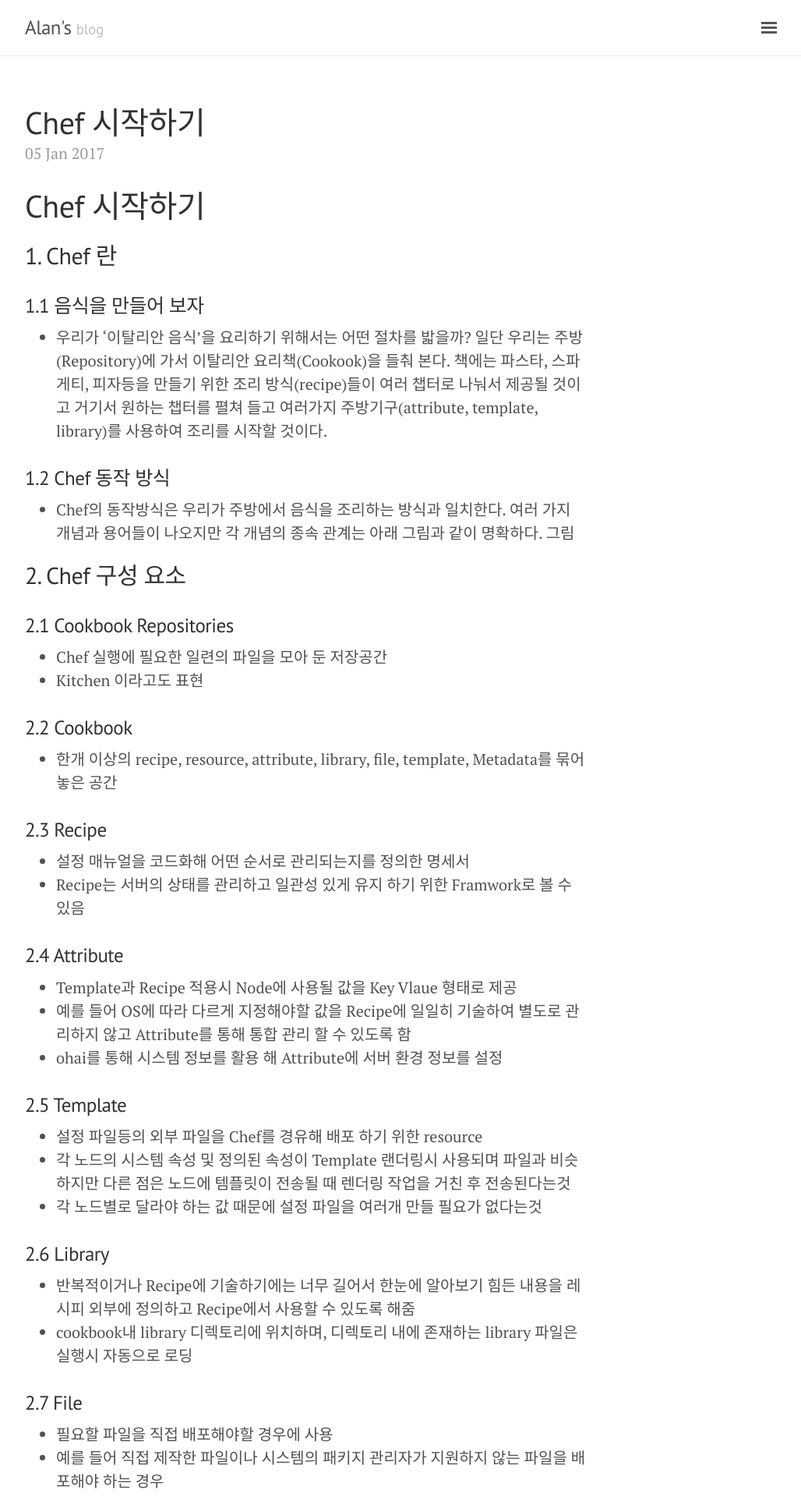
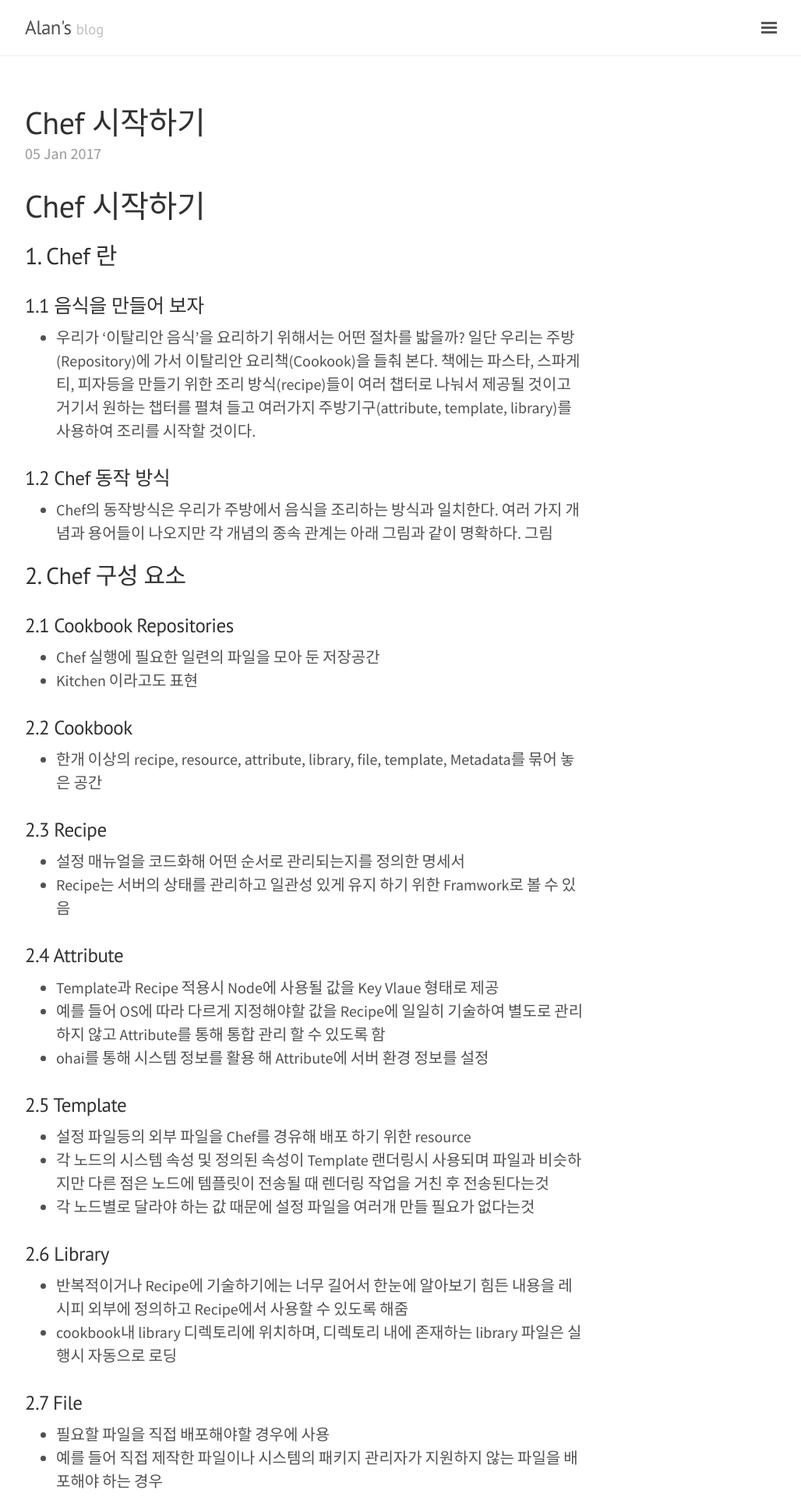
Before and after one commit to AlanSSKim/alansskim.github.io, a Jekyll site: the page built from index.html, in a window 1280 px wide. Shown: the top 1920 px of the page at 78% size, without its empty margins (248-1276 px from the left). Built offline with Jekyll 4.4.1, drawn with Linux system fonts in a browser that asks for light colours; Markdown is read by kramdown in place of the engine named in the settings; the list of posts is cut into pages by our own code.

Commit message:
Update lanyon.css

```diff
--- a/public/css/lanyon.css
+++ b/public/css/lanyon.css
@@ -41,7 +41,7 @@ body {
 }
 
 html {
-  font-family: "PT Serif", Georgia, "Times New Roman", serif;
+  font-family: 'Source Sans Pro', sans-serif;
 }
 
 h1, h2, h3, h4, h5, h6 {
```
